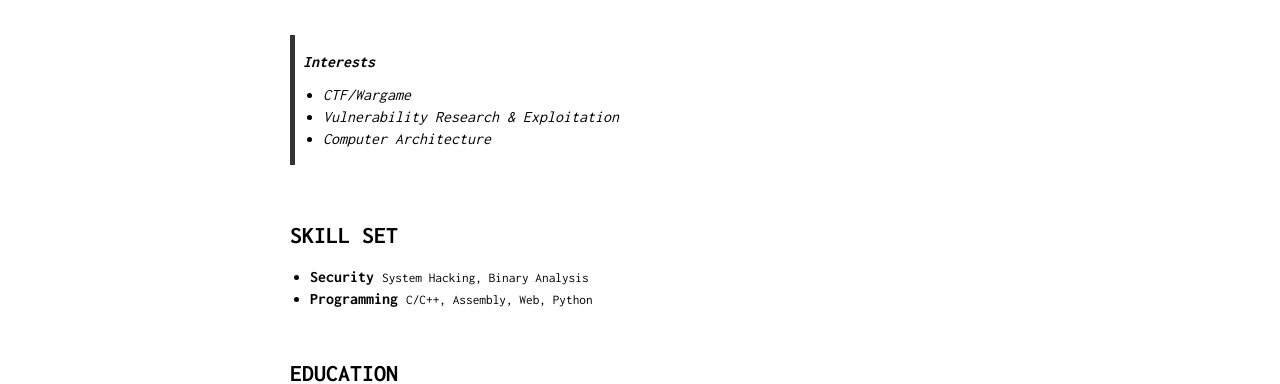
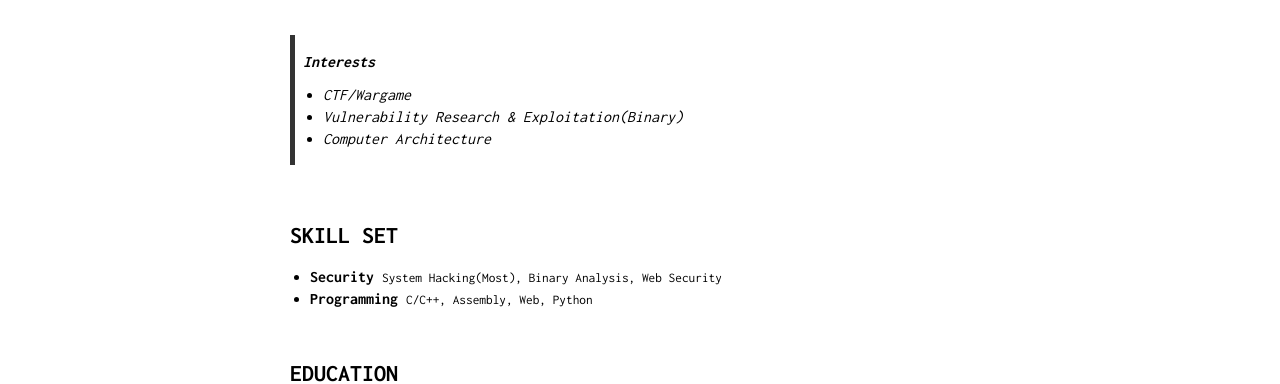
Before and after one commit to Bugeun/bugeun.github.io, a Jekyll site: the page built from index.md, in a window 1280 px wide. Shown: the part 360-744 px from the top of the page. Built offline with Jekyll 4.4.1, drawn with Linux system fonts in a browser that asks for light colours.

Commit message:
Update index.md

```diff
--- a/index.md
+++ b/index.md
@@ -16,7 +16,7 @@ Vulnerability Researcher
 
 ><b>Interests</b>
 * CTF/Wargame
-* Vulnerability Research & Exploitation
+* Vulnerability Research & Exploitation(Binary)
 * Computer Architecture
 
 &nbsp;
@@ -27,7 +27,7 @@ Vulnerability Researcher
         <ul>
           <li>
             <b>Security</b>
-            <small>System Hacking, Binary Analysis</small>
+            <small>System Hacking(Most), Binary Analysis, Web Security</small>
           </li>
           <li>
             <b>Programming</b>
```
